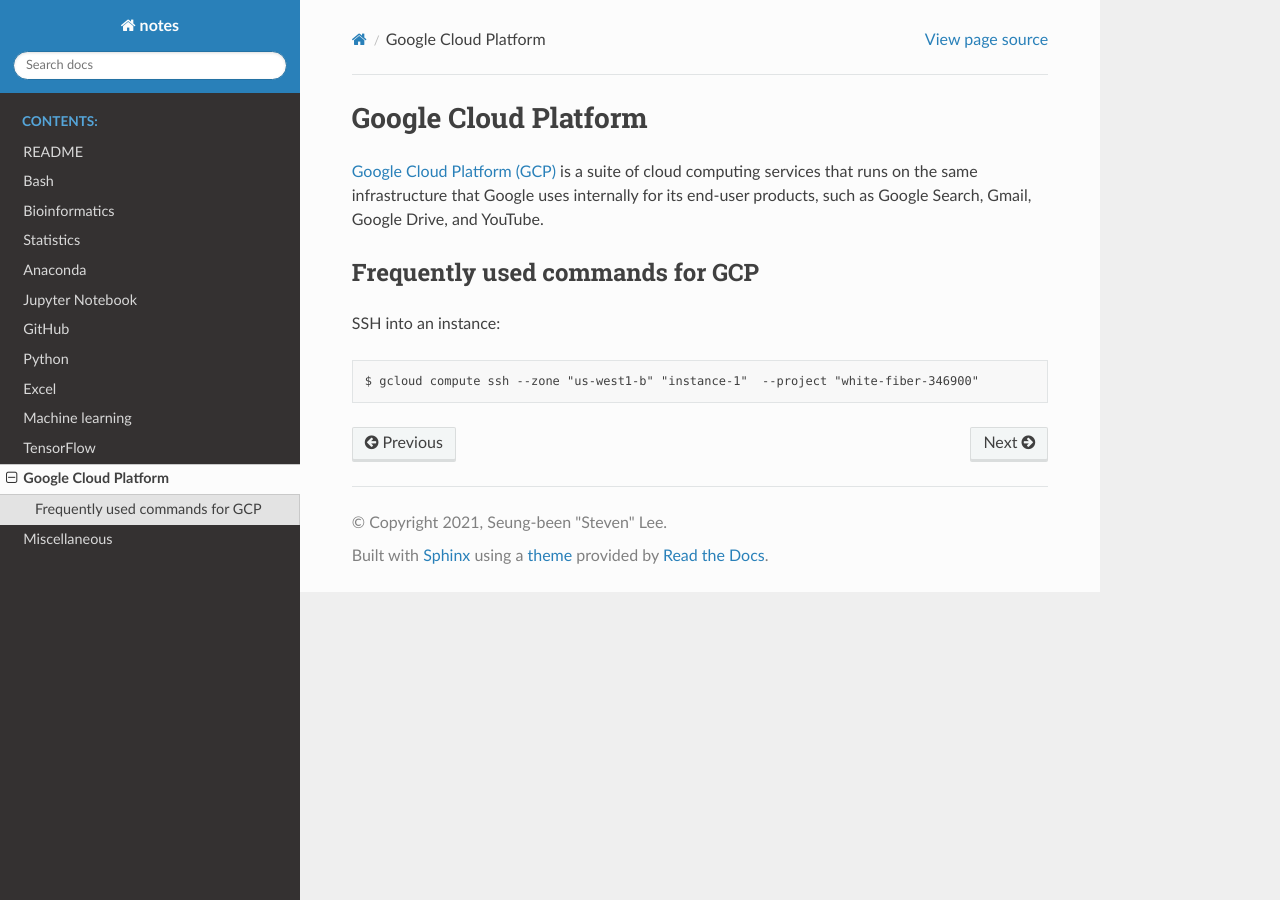
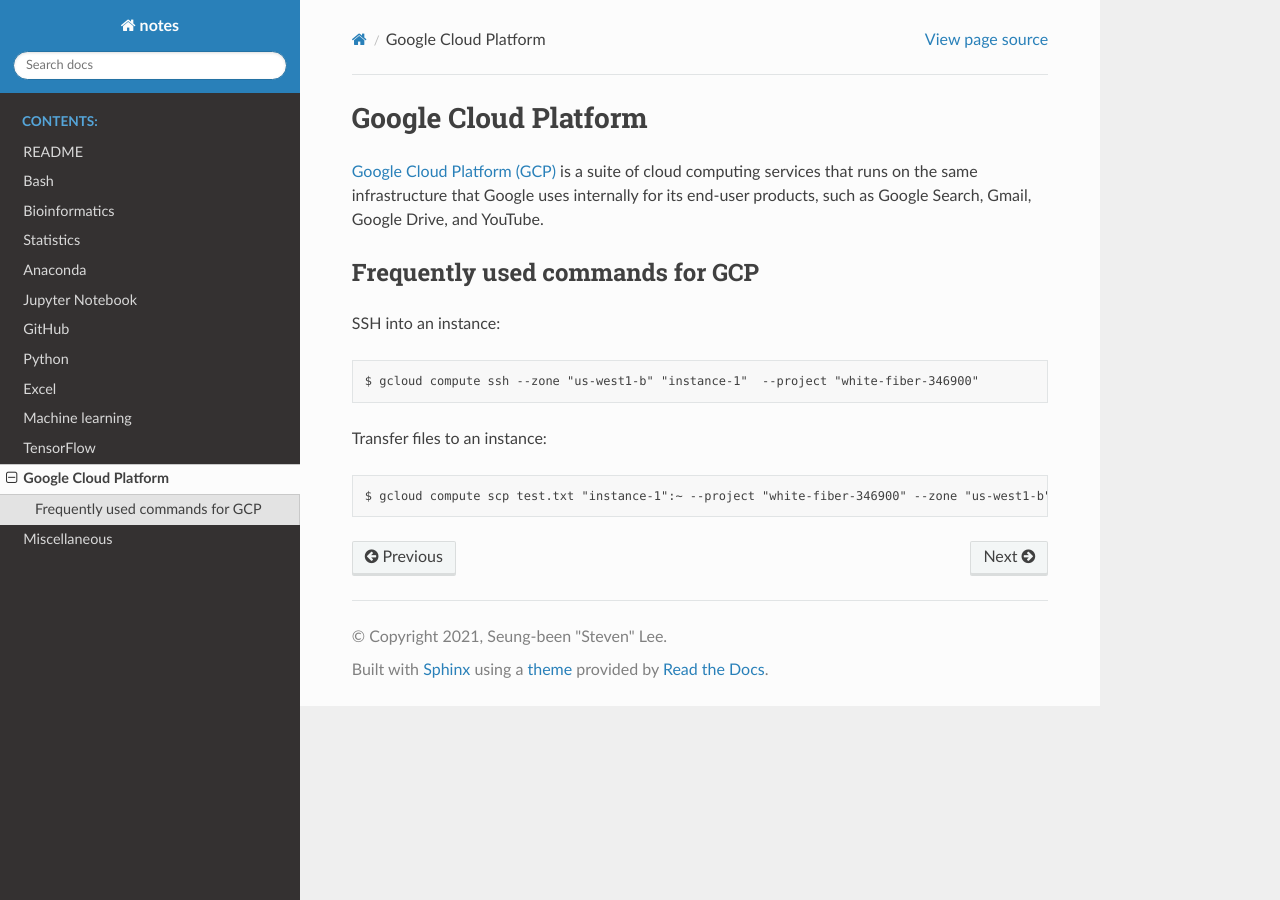
Before and after one commit to sbslee/notes, a Sphinx documentation site: the page built from docs/gcp.rst, in a window 1280 px wide. Built offline with Sphinx 7.4.7 and the Read the Docs theme 2.0.0, drawn with Linux system fonts in a browser that asks for light colours.

Commit message:
Update gcp.rst

```diff
--- a/docs/gcp.rst
+++ b/docs/gcp.rst
@@ -14,3 +14,9 @@ SSH into an instance:
 .. code-block:: text
 
     $ gcloud compute ssh --zone "us-west1-b" "instance-1"  --project "white-fiber-346900"
+
+Transfer files to an instance:
+
+.. code-block:: text
+
+    $ gcloud compute scp test.txt "instance-1":~ --project "white-fiber-346900" --zone "us-west1-b"
```
